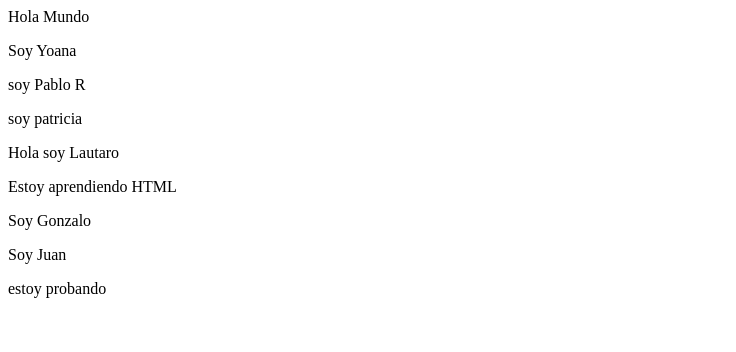
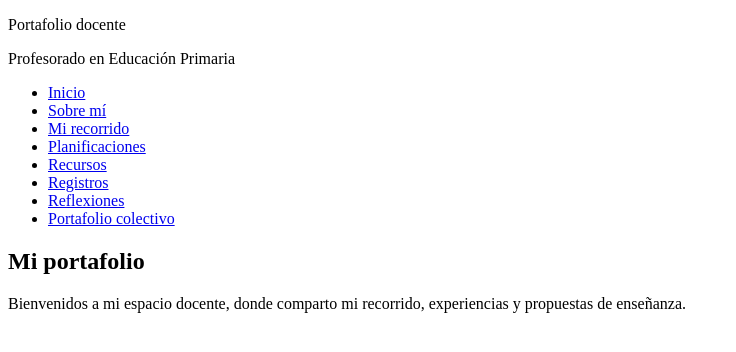
Before and after one commit to gonzamoreno/EDI1, a plain HTML site: page index.html in a window 1280 px wide. Shown: the whole page, without its empty margins (0-736 px from the left). Drawn offline with Linux system fonts and the light colour scheme.

Commit message:
Cambie el index para agregar la estructura principal

```diff
--- a/index.html
+++ b/index.html
@@ -1,17 +1,36 @@
-<html><body>
-    Hola Mundo
-    <p>
-        Soy Yoana
-    </p>
-    soy Pablo R
-    <p> soy patricia </p>
-    <p>Hola soy Lautaro</p>
-    <p>Estoy aprendiendo HTML</p>
-    <p>Soy Gonzalo</p>
-    <p>
-        Soy Juan
-    <p> estoy probando</p>
+<!DOCTYPE html>
+<html lang="es">
+  <head>
+    <meta charset="UTF-8" />
+    <meta name="viewport" content="width=device-width, initial-scale=1.0" />
+    <title>Portafolio docente</title>
+  </head>
+  <body>
+    <header>
+      <div>
+        <p>Portafolio docente</p>
+        <p>Profesorado en Educación Primaria</p>
+      </div>
 
+      <nav aria-label="Navegación principal">
+        <ul>
+          <li><a href="#inicio">Inicio</a></li>
+          <li><a href="#sobre-mi">Sobre mí</a></li>
+          <li><a href="#mi-recorrido">Mi recorrido</a></li>
+          <li><a href="#planificaciones">Planificaciones</a></li>
+          <li><a href="#recursos">Recursos</a></li>
+          <li><a href="#registros">Registros</a></li>
+          <li><a href="#reflexiones">Reflexiones</a></li>
+          <li><a href="#portafolio-colectivo">Portafolio colectivo</a></li>
+        </ul>
+      </nav>
+    </header>
 
-    </p>
-</body></html>
+    <main>
+      <section id="inicio" aria-labelledby="titulo-principal">
+        <h2 id="titulo-principal">Mi portafolio</h1>
+        <p>Bienvenidos a mi espacio docente, donde comparto mi recorrido, experiencias y propuestas de enseñanza.</p>
+      </section>
+    </main>
+  </body>
+</html>
```
